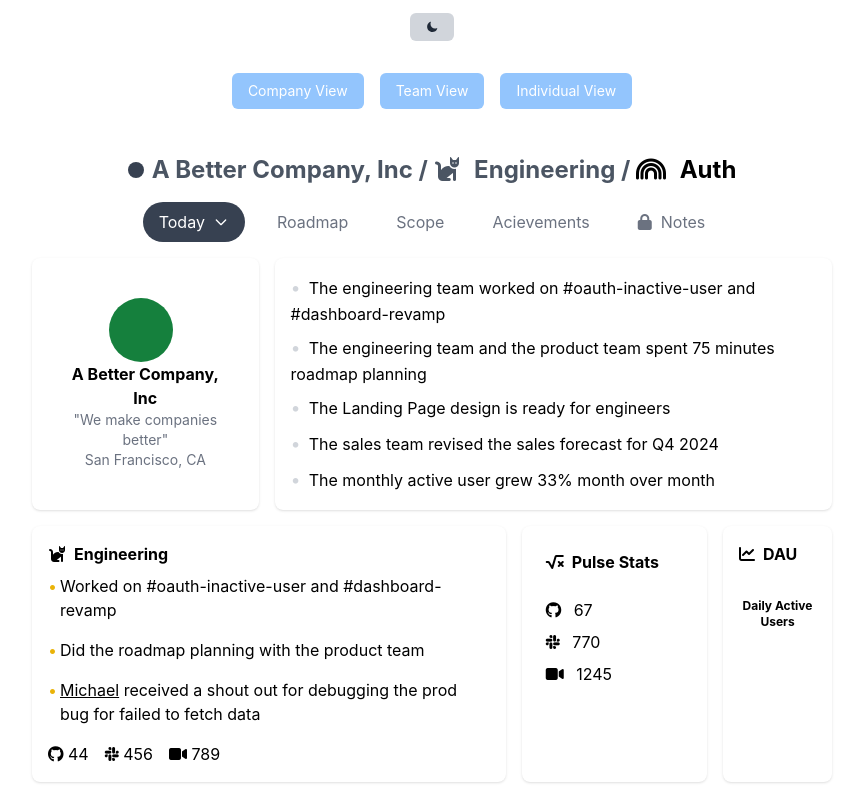
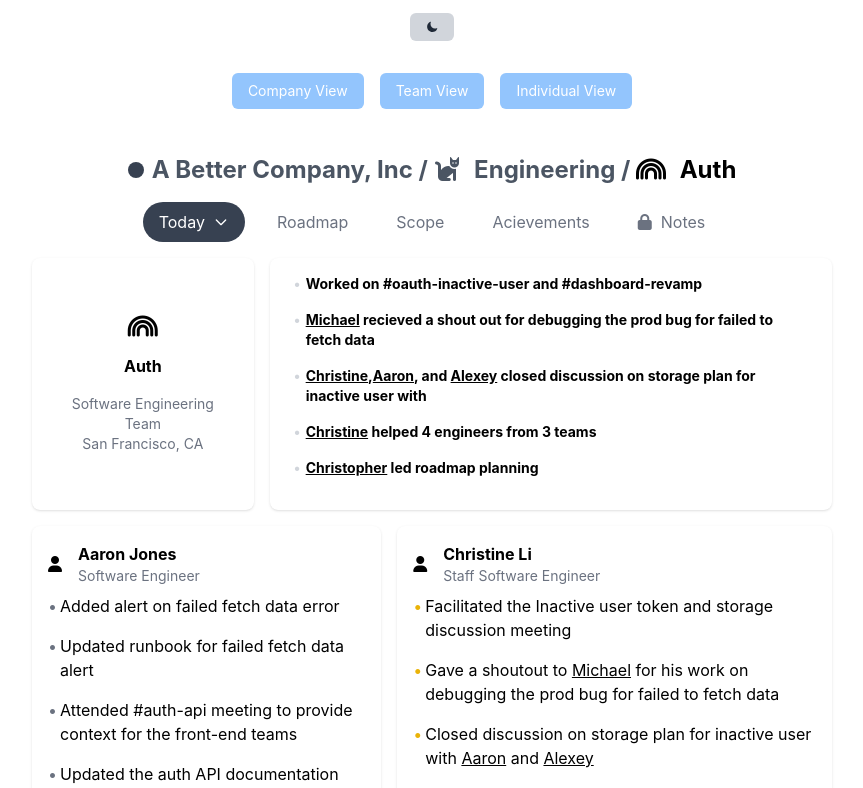
Before and after one commit to michaelsatumba/panorama, a React (Create React App) app: page /team in a window 1280 px wide. Shown: the top 788 px of the page, without its empty margins (208-1071 px from the left). Built offline with nearby package versions, Linux system fonts and the light colour scheme.

Commit message:
team view second row

```diff
--- a/src/views/CompanyView.js
+++ b/src/views/CompanyView.js
@@ -76,7 +76,7 @@ const CompanyView = ({ darkMode }) => {
       {/* Flex */}
       <div className="flex space-x-4 mb-4">
         {/* Medium Square */}
-        <div className="flex-grow bg-white dark:bg-gray-700 flex items-center justify-center rounded-lg shadow flex-col justify-evenly px-8 py-10">
+        <div className="flex-grow bg-white dark:bg-gray-700 flex items-center justify-center rounded-lg shadow flex-col px-8 py-10 space-y-4">
             <svg className="w-16 h-16 text-green-700 mr-2" fill="currentColor" viewBox="0 0 20 20">
                 <circle cx="10" cy="10" r="10" />
             </svg>
--- a/src/views/TeamView.js
+++ b/src/views/TeamView.js
@@ -35,25 +35,33 @@ Today
 {/* Flex */}
 <div className="flex space-x-4 mb-4">
 {/* Medium Square */}
-<div className="flex-grow bg-white dark:bg-gray-700 flex items-center justify-center rounded-lg shadow flex-col justify-evenly px-8 py-10">
-    <svg className="w-16 h-16 text-green-700 mr-2" fill="currentColor" viewBox="0 0 20 20">
-        <circle cx="10" cy="10" r="10" />
-    </svg>
-    <div className="font-bold">A Better Company, Inc</div>
+<div className="flex-grow bg-white dark:bg-gray-700 flex items-center justify-center rounded-lg shadow flex-col px-8 py-10 space-y-4">
+    <i className="fas fa-rainbow text-2xl"></i>
+    <div className="font-bold">Auth</div>
     <div className="text-gray-500 text-sm">
-        <p>"We make companies better"</p>
+        <p>Software Engineering Team</p>
         <p>San Francisco, CA</p>
     </div>
 </div>
 {/* Big Rectangle */}
-<div className="bg-white dark:bg-gray-700 p-4 shadow flex flex-col rounded-lg">
-<div className="text-left text-gray-500 flex-grow flex flex-col justify-between">
-    <p className="text-black before:content-['•'] before:text-gray-300 before:mr-2 before:text-lg dark:text-white">The engineering team worked on #oauth-inactive-user and #dashboard-revamp</p>
-    <p className="text-black before:content-['•'] before:text-gray-300 before:mr-2 before:text-lg dark:text-white">The engineering team and the product team spent 75 minutes roadmap planning</p>
-    <p className="text-black before:content-['•'] before:text-gray-300 before:mr-2 before:text-lg dark:text-white">The Landing Page design is ready for engineers</p>
-    <p className="text-black before:content-['•'] before:text-gray-300 before:mr-2 before:text-lg dark:text-white">The sales team revised the sales forecast for Q4 2024</p>
-    <p className="text-black before:content-['•'] before:text-gray-300 before:mr-2 before:text-lg dark:text-white">The monthly active user grew 33% month over month</p>
-</div>
+<div className="bg-white dark:bg-gray-700 py-4 pl-6 pr-8 shadow flex flex-col rounded-lg">
+<ul className="list-none text-left gray-text font-bold text-sm">
+<li className="relative pl-3 mb-4">
+<span className="absolute left-0 top-0 text-gray-300">•</span>
+Worked on #oauth-inactive-user and #dashboard-revamp</li>
+<li className="relative pl-3 mb-4">
+<span className="absolute left-0 top-0 text-gray-300">•</span>
+<u>Michael</u> recieved a shout out for debugging the prod bug for failed to fetch data</li>
+<li className="relative pl-3 mb-4">
+<span className="absolute left-0 top-0 text-gray-300">•</span>
+<u>Christine</u>,<u>Aaron</u>, and <u>Alexey</u> closed discussion on storage plan for inactive user&nbsp;with</li>
+<li className="relative pl-3 mb-4">
+<span className="absolute left-0 top-0 text-gray-300">•</span>
+<u>Christine</u> helped 4 engineers from 3 teams</li>
+<li className="relative pl-3 mb-4">
+<span className="absolute left-0 top-0 text-gray-300">•</span>
+<u>Christopher</u> led roadmap planning</li>
+</ul>
 </div>
 </div>
 
@@ -62,55 +70,65 @@ Today
 {/* Medium Rectangle */}
 <div className="flex-grow bg-white dark:bg-gray-700 p-4 shadow rounded-lg">
 <div className="flex items-center mb-2">
-    <i className="fas fa-cat mr-2"></i>
-    <h2 className="font-bold">Engineering</h2>
+    <i className="fas fa-user mr-4"></i>
+    <div className="flex flex-col items-start">
+    <p className="font-bold">Aaron Jones</p>
+    <p className="text-gray-500 text-sm">Software Engineer</p>
+    </div>
+</div>
+<ul className="list-none mb-2 text-left">
+    <li className="relative pl-3 mb-4">
+    <span className="absolute left-0 top-0 text-gray-500">•</span>
+    Added alert on failed fetch data error
+    </li>
+    <li className="relative pl-3 mb-4">
+    <span className="absolute left-0 top-0 text-gray-500">•</span>
+    Updated runbook for failed fetch data alert
+    </li>
+    <li className="relative pl-3 mb-4">
+    <span className="absolute left-0 top-0 text-gray-500">•</span>
+    Attended #auth-api meeting to provide context for the front-end teams
+    </li>
+    <li className="relative pl-3 mb-4">
+    <span className="absolute left-0 top-0 text-gray-500">•</span>
+    Updated the auth API documentation
+    </li>
+</ul>
+<div className="flex space-x-4">
+<p><i class="fab fa-github"></i> 4</p>
+<p><i class="fab fa-slack"></i> 45</p>
+<p><i class="fas fa-video"></i> 45m</p>
+<p><i class="fas fa-user-friends"></i></p>
+</div>
+</div>
+{/* Medium Rectangle */}
+<div className="flex-grow bg-white dark:bg-gray-700 p-4 shadow rounded-lg">
+<div className="flex items-center mb-2">
+    <i className="fas fa-user mr-4"></i>
+    <div className="flex flex-col items-start">
+    <p className="font-bold">Christine Li</p>
+    <p className="text-gray-500 text-sm">Staff Software Engineer</p>
+    </div>
 </div>
 <ul className="list-none mb-2 text-left">
     <li className="relative pl-3 mb-4">
     <span className="absolute left-0 top-0 text-yellow-500">•</span>
-    Worked on #oauth-inactive-user and #dashboard-revamp
+    Facilitated the Inactive user token and storage discussion meeting
     </li>
     <li className="relative pl-3 mb-4">
     <span className="absolute left-0 top-0 text-yellow-500">•</span>
-    Did the roadmap planning with the product team
+    Gave a shoutout to <u>Michael</u> for his work on debugging the prod bug for failed to fetch data
     </li>
     <li className="relative pl-3 mb-4">
     <span className="absolute left-0 top-0 text-yellow-500">•</span>
-    <u>Michael</u> received a shout out for debugging the prod bug for failed to fetch data
+    Closed discussion on storage plan for inactive user with <u>Aaron</u> and <u>Alexey</u>
     </li>
 </ul>
 <div className="flex space-x-4">
-<p><i class="fab fa-github"></i> 44</p>
-<p><i class="fab fa-slack"></i> 456</p>
-<p><i class="fas fa-video"></i> 789</p>
-</div>
-</div>
-{/* Small Square */}
-<div className="flex-grow bg-white dark:bg-gray-700 shadow rounded-lg pl-6 pr-12 py-6">
-<div className="flex flex-col items-start space-y-6">
-    <div className="flex items-center space-x-2">
-    <i class="fas fa-square-root-alt"></i>
-    <h2 className="font-bold">Pulse&nbsp;Stats</h2>
-    </div>
-    <div className="flex flex-col items-start space-y-2">
-    <p><i class="fab fa-github"></i> <span className="ml-2">67</span></p>
-    <p><i class="fab fa-slack"></i> <span className="ml-2">770</span></p>
-    <p><i class="fas fa-video"></i> <span className="ml-2">1245</span></p>
-    </div>
-</div>
-</div>
-{/* Small Square */}
-<div className="flex-grow bg-white dark:bg-gray-700 p-4 shadow rounded-lg">
-<div className="flex flex-col items-start space-y-6">
-<div className="flex items-center space-x-2">
-<i class="fas fa-chart-line"></i>
-<h2 className="font-bold">DAU</h2>
-</div>
-<div className="flex flex-col items-center">
-    {/* graph */}
-    {/* text daily active users */}
-    <p className="font-bold mt-2 text-xs">Daily Active Users</p>
-</div>
+<p><i class="fab fa-github"></i> 13</p>
+<p><i class="fab fa-slack"></i> 36</p>
+<p><i class="fas fa-video"></i> 75m</p>
+<p><i class="fas fa-user-friends"></i></p>
 </div>
 </div>
 </div>
```
